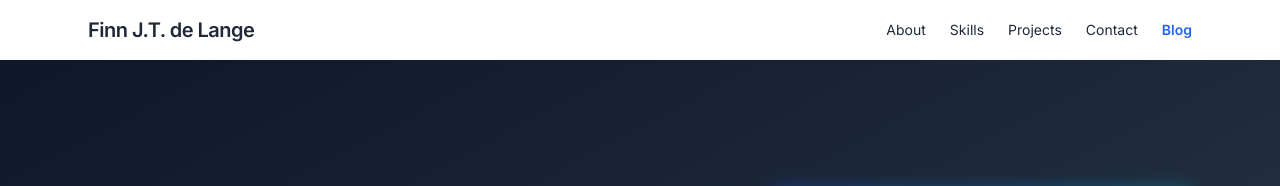
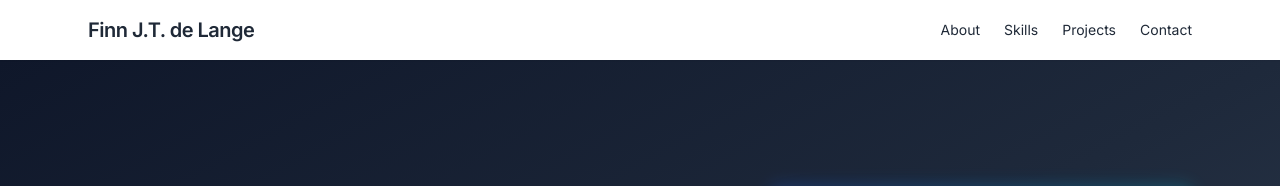
Before and after one commit to FJTDL/Personal-Website, a Jekyll site: the page built from index.html, in a window 1280 px wide. Shown: the top 186 px of the page. Built offline with Jekyll 4.4.1, drawn with Linux system fonts in a browser that asks for light colours; nearby versions of some CDN libraries.

Commit message:
Disable Blog link in navigation
Comment out the Blog link in the navigation menu.

```diff
--- a/index.html
+++ b/index.html
@@ -39,7 +39,7 @@
         <li><a href="#skills" class="hover:text-blue-600 transition">Skills</a></li>
         <li><a href="#projects" class="hover:text-blue-600 transition">Projects</a></li>
         <li><a href="#contact" class="hover:text-blue-600 transition">Contact</a></li>
-        <li><a href="{{ '/blog.html' | relative_url }}" class="text-blue-600 font-semibold hover:text-blue-700 transition">Blog</a></li>
+        <!-- <li><a href="{{ '/blog.html' | relative_url }}" class="text-blue-600 font-semibold hover:text-blue-700 transition">Blog</a></li> -->
       </ul>
     </div>
   </nav>
```
